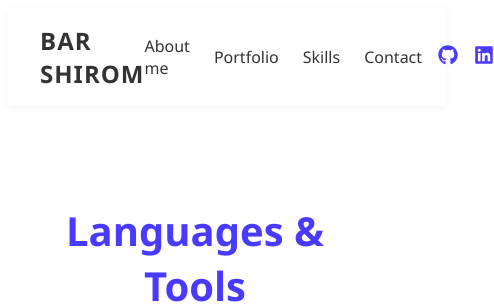
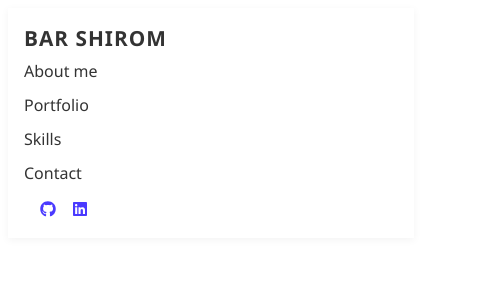
Before and after one commit to BarShirom/Bar-Shirom-Portfolio, a React (Vite) app in the folder client/: page /skills in a window 390 px wide. Shown: the top 304 px of the page, 494 px wide, since content can reach past the window. Built offline with nearby package versions, Linux system fonts and the light colour scheme.

Commit message:
fix navbar

```diff
--- a/client/src/components/navbar/Navbar.css
+++ b/client/src/components/navbar/Navbar.css
@@ -4,12 +4,12 @@
   width: 100%;
   background-color: #ffffff;
   display: flex;
-    justify-content: space-evenly; /* Keeps title on left, links on right */
+  justify-content: space-evenly;
   align-items: center;
   padding: 1rem 2rem;
   box-shadow: 0 2px 8px rgba(0, 0, 0, 0.05);
   z-index: 1000;
-    font-family: 'Segoe UI', Tahoma, Geneva, Verdana, sans-serif;
+  font-family: "Segoe UI", Tahoma, Geneva, Verdana, sans-serif;
 }
 
 .navbar-header {
@@ -19,11 +19,9 @@
   letter-spacing: 1px;
 }
 
-  /* 👇 This ensures the links go to the right */
 .navbar-links {
   display: flex;
   gap: 1.5rem;
-
 }
 
 .navbar-links a {
@@ -39,7 +37,7 @@
 }
 
 .navbar-links a::after {
-    content: '';
+  content: "";
   display: block;
   width: 0;
   height: 2px;
@@ -77,3 +75,34 @@
   transform: scale(1.2);
   color: #222;
 }
+
+@media (max-width: 768px) {
+  .navbar-container {
+    flex-direction: column;
+    align-items: flex-start;
+    padding: 1rem;
+  }
+
+  .navbar-header {
+    font-size: 1.3rem;
+    margin-bottom: 0.5rem;
+  }
+
+  .navbar-links {
+    flex-direction: column;
+    align-items: flex-start;
+    width: 100%;
+    gap: 0.75rem;
+    margin-bottom: 1rem;
+  }
+
+  .navbar-icons {
+    justify-content: flex-start;
+    width: 100%;
+  }
+
+  .navbar-links a,
+  .navbar-icon {
+    font-size: 1rem;
+  }
+}
--- a/client/src/components/navbar/Navbar.tsx
+++ b/client/src/components/navbar/Navbar.tsx
@@ -1,4 +1,4 @@
-import { Link } from "react-router-dom"
+import { Link } from "react-router-dom";
 import { FaGithub, FaLinkedin } from "react-icons/fa";
 import "./Navbar.css";
 
@@ -32,6 +32,6 @@
       </div>
     </nav>
   );
-}
+};
 
-export default Navbar
+export default Navbar;
```
Lines whose indentation alone changed are shown as unchanged.
